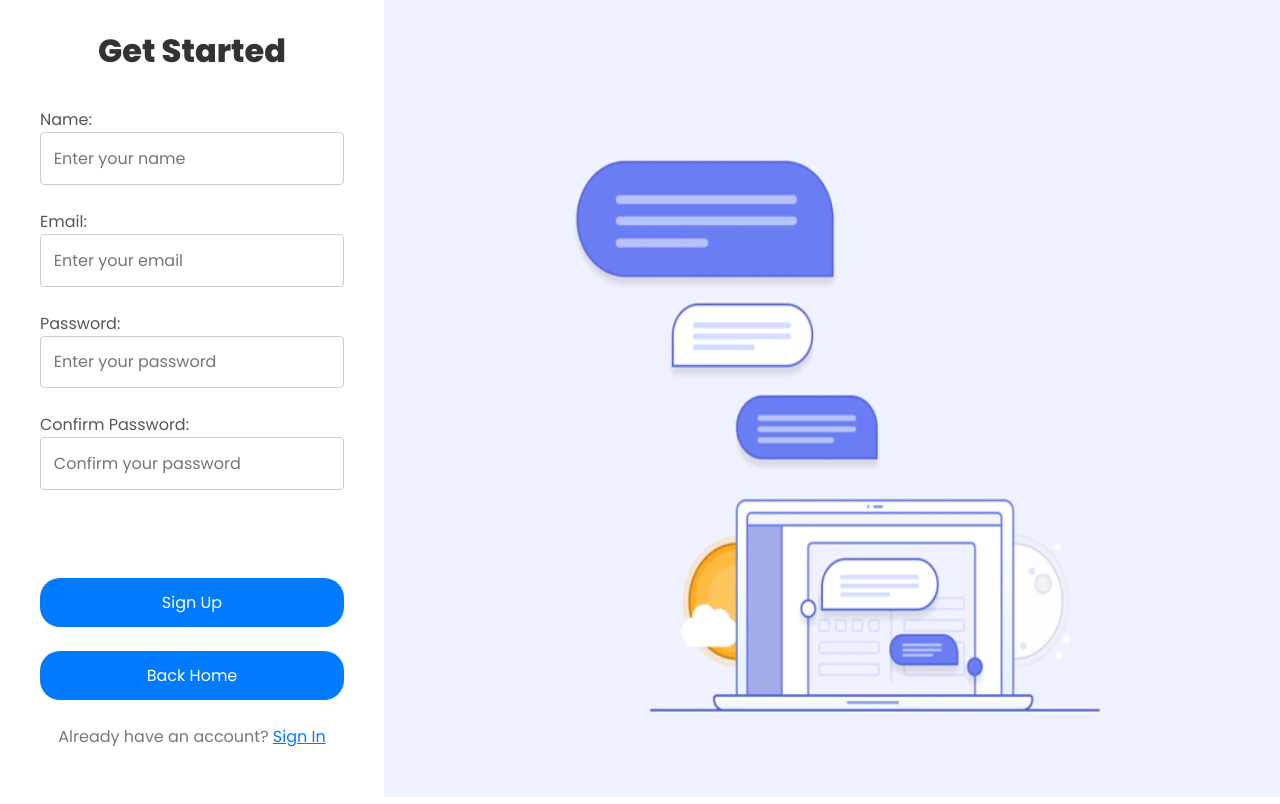
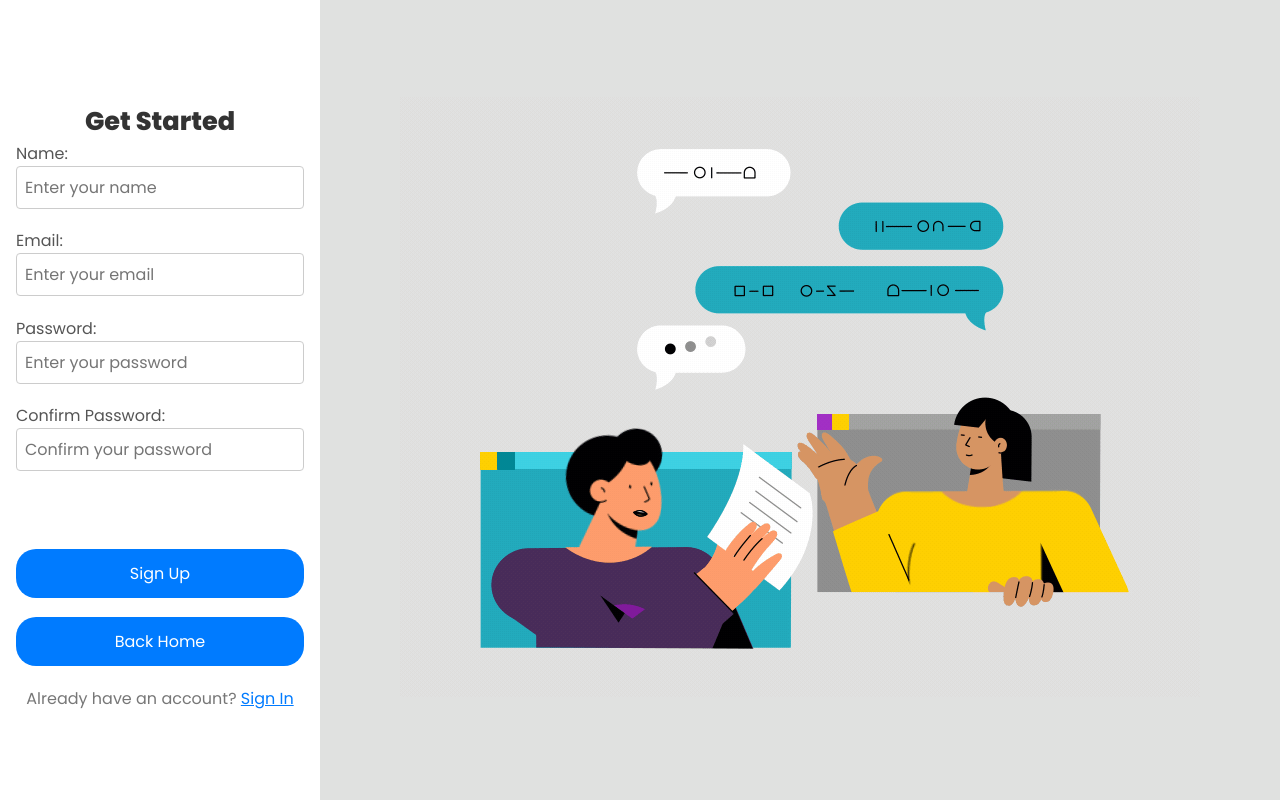
Before and after one commit to dinexh/SynText, a React (Create React App) app in the folder app/: page /auth in a window 1280 px wide. Built offline with nearby package versions, Linux system fonts and the light colour scheme; the HTML template or start-up script is replaced by a standard one.

Commit message:
fixed auth css

```diff
--- a/app/src/pages/auth/auth.css
+++ b/app/src/pages/auth/auth.css
@@ -1,70 +1,63 @@
-body{
+body {
     overflow: hidden;
 }
 .auth-container {
-    /* min-height: 100vh; */
     height: 100vh;
     display: flex;
     justify-content: center;
     align-items: center;
     width: 100%;
-    /* background-color: #f7f7f7; */
 }
 .auth-container-in {
-    /* height: 100vh; */
+    /* padding: 1rem; */
     width: 100%;
-    /* padding: 0.5rem; */
     display: flex;
     justify-content: space-between;
     align-items: center;
     background-color: #fff;
-    /* border-radius: 8px; */
-    /* border: #0056b3; */
-    /* border: 2px solid red; */
 }
 .auth-container-in-one {
-    /* border: 2px solid red; */
-    width: 30%;
+    /* border: 2px solid #007bff; */
+    height: auto;
+    width: 25%;
+    padding-top: 2rem;
     display: flex;
-    height: 100vh;
-    padding: 1.5rem;
     justify-content: center;
     align-items: center;
-    flex-direction: column;
-    /* border-right: 2px solid grey ; */
 }
 .auth-container-in-two {
     height: 100vh;
-    /* padding: 1rem; */
-    width: 70%;
+    width: 75%;
     display: flex;
     justify-content: center;
     align-items: center;
     /* background-color: red; */
+    background-color: #E0E1E0;
 }
 .AuthImage {
+    /* width: 100%; */
+    height: 100%;
+    object-fit: contain;
     width: 100%;
-    height: 100vh;
-    object-fit: fill;
-    /* border-radius: 8px; */
+    /* height: max-content; */
+    /* height: 100vh; */
+    /* object-fit: cover; */
 }
 .auth-group-form {
     width: 100%;
     padding: 1rem;
 }
 .auth-form-heading {
-    margin-bottom: 2rem;
+    /* margin-bottom: 1rem; */
     text-align: center;
 }
 .auth-form-heading h1 {
-    font-size: 2rem;
+    font-size: 1.6rem;
     font-weight: 800;
     color: #333;
 }
 .auth-form-group {
-    margin-bottom: 1.5rem;
-    /* border: 2px solid red; */
-    /* padding: 0.3rem; */
+    margin-bottom: 1.2rem;
 }
 .auth-form-group label {
     margin-bottom: 0.5rem;
@@ -74,7 +67,7 @@ body{
 }
 .auth-form-group input {
     width: 100%;
-    padding: 0.8rem;
+    padding: 0.5rem;
     border: 1px solid #ccc;
     border-radius: 4px;
     font-size: 1rem;
@@ -107,8 +100,8 @@ body{
 .auth-toggle:hover {
     color: #0056b3;
 }
-.back-home-link p{
+.back-home-link p {
     font-size: 1rem;
     font-weight: 400;
-    color:white;
+    color: white;
 }
--- a/app/src/pages/auth/auth.jsx
+++ b/app/src/pages/auth/auth.jsx
@@ -1,6 +1,7 @@
 import './auth.css';
 import React, { useState } from 'react';
-import authImage from "../../Assets/auth-gif-2.gif";
+// import authImage from "../../assets/Chat.gif";
+import authImage from "../../Assets/Chat.gif";
 import { Link } from 'react-router-dom'
 import { GoogleOAuthProvider, GoogleLogin } from '@react-oauth/google';
 
@@ -39,7 +40,7 @@ const Auth = () => {
                     <input id="password-signin" type="password" placeholder="Enter your password" />
                   </div>
                   <div className="auth-form-group">
-                    <button type="submit">Sign In</button>
+                    <button className='signinbutton' type="submit">Sign In</button>
                   </div>
                   <div className="auth-form-group">
                     <p>Don't have an account? <span className="auth-toggle" onClick={toggleForm}>Sign Up</span></p>
@@ -105,7 +106,7 @@ const Auth = () => {
 
           <div className="auth-container-in-two">
             <div className="auth-container-two-image">
-              <img src={authImage} className='AuthImage' alt="Authentication" />
+              <img src={authImage} />
             </div>
           </div>
         </div>
```
Also changed, not shown: app/src/Assets/Chat.gif (added).
